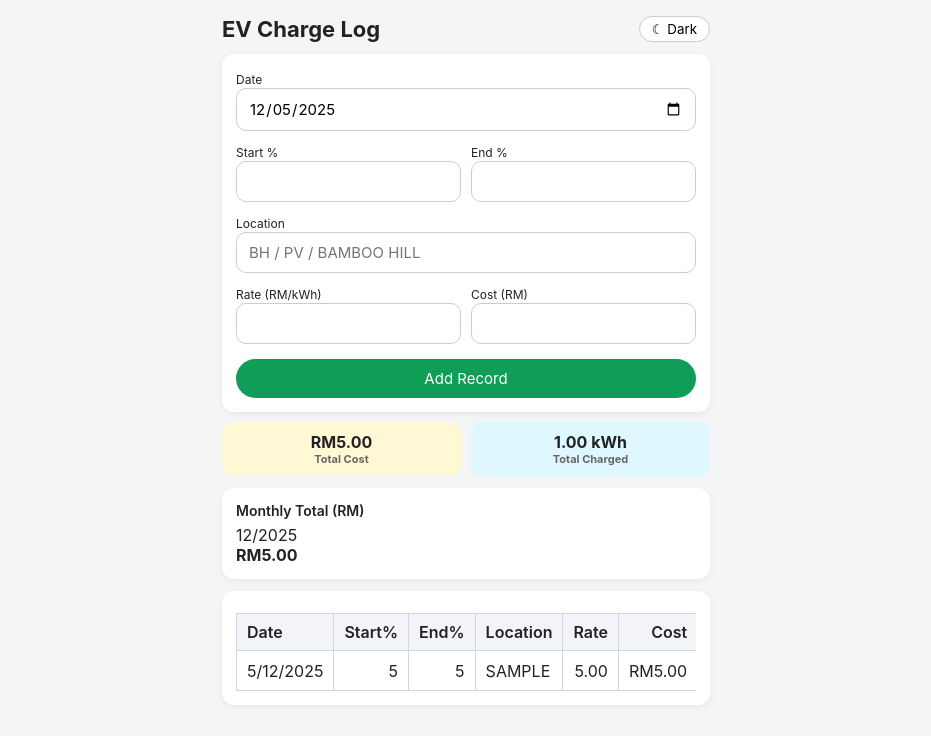
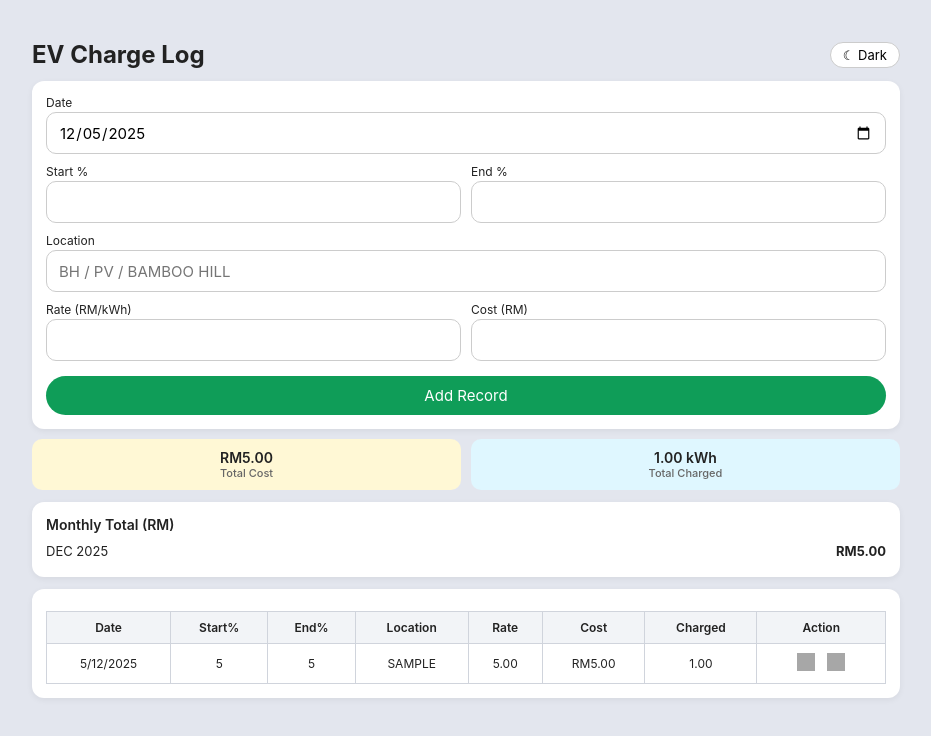
Before and after one commit to lgsony/ev-charge2, a plain HTML site: page index.html in a window 1280 px wide. Both pictures are taken after typing "5", "5", "Sample", "5", "5" into the empty fields and a click on the button "Add Record". Shown: the whole page, without its empty margins (174-1105 px from the left). Drawn offline with Linux system fonts and the light colour scheme; grey boxes are pictures that could not be loaded.

Commit message:
Update index.html

```diff
--- a/index.html
+++ b/index.html
@@ -6,7 +6,6 @@
   <meta name="viewport" content="width=device-width, initial-scale=1">
 
   <style>
-/* ------------------ GLOBAL ------------------ */
     * {
       box-sizing: border-box;
       font-family: -apple-system, BlinkMacSystemFont, "Segoe UI", sans-serif;
@@ -25,7 +24,7 @@ body {
       padding: 16px;
     }
 
-/* ------------------ TOP ------------------ */
+    /* Top bar */
     .top-bar {
       display: flex;
       justify-content: space-between;
@@ -35,16 +34,16 @@ body {
       margin: 0;
       font-size: 22px;
     }
-
     .theme-btn {
       padding: 4px 12px;
       border-radius: 999px;
       background: #fff;
       border: 1px solid #ccc;
       cursor: pointer;
+      font-size: 13px;
     }
 
-/* ------------------ CARD ------------------ */
+    /* Card */
     .card {
       background: #fff;
       padding: 14px;
@@ -53,31 +52,32 @@ body {
       box-shadow: 0 2px 6px rgba(0,0,0,0.06);
     }
 
-/* ------------------ FORM ------------------ */
+    /* Form */
     .form-group {
       margin-bottom: 10px;
     }
-
     .form-row {
       display: flex;
       gap: 10px;
       margin-bottom: 10px;
     }
-
     .form-group label,
     .form-row label {
       font-size: 12px;
+      display: block;
+      margin-bottom: 2px;
     }
-
     .input-base {
       width: 100%;
       padding: 10px 12px;
       border-radius: 10px;
       border: 1px solid #ccc;
-  background: white;
+      background: #fff;
       font-size: 15px;
+      -webkit-appearance: none;
+      appearance: none;
+      height: 42px;
     }
-
     input[type="date"]::-webkit-date-and-time-value {
       padding-left: 4px;
     }
@@ -87,12 +87,12 @@ input[type="date"]::-webkit-date-and-time-value {
       margin-top: 5px;
       padding: 10px;
       font-size: 15px;
-  color: white;
+      color: #fff;
       background: #0f9d58;
       border-radius: 999px;
       border: none;
+      cursor: pointer;
     }
-
     .btn-secondary {
       width: 100%;
       padding: 8px;
@@ -101,9 +101,10 @@ input[type="date"]::-webkit-date-and-time-value {
       border-radius: 999px;
       border: none;
       display: none;
+      cursor: pointer;
     }
 
-/* ------------------ SUMMARY ------------------ */
+    /* Summary */
     .summary {
       display: flex;
       gap: 10px;
@@ -114,56 +115,54 @@ input[type="date"]::-webkit-date-and-time-value {
       padding: 10px;
       border-radius: 10px;
       background: #fff8d5;
-  font-weight: bold;
+      font-weight: 600;
       text-align: center;
-}
-.summary-box.blue {
-  background: #dff7ff;
+      font-size: 14px;
     }
     .summary-box span {
       display: block;
       font-size: 11px;
       color: #666;
+      font-weight: 500;
+    }
+    .summary-box.blue {
+      background: #dff7ff;
     }
 
-/* ------------------ TABLE (Excel GRID) ------------------ */
+    /* Monthly list */
+    .month-row {
+      display: flex;
+      justify-content: space-between;
+      padding: 4px 0;
+      border-bottom: 1px solid #e0e0e0;
+      font-size: 13px;
+    }
+    .month-row:last-child {
+      border-bottom: none;
+    }
+
+    /* Excel-style table */
     .table-wrapper {
       overflow-x: auto;
     }
-
     table {
       width: 100%;
       border-collapse: collapse;
       margin-top: 8px;
       min-width: 600px;
+      font-size: 12px;
     }
-
     th, td {
       border: 1px solid #d0d4dc;
       padding: 8px 10px;
       white-space: nowrap;
+      text-align: center !important; /* 全部居中 */
     }
-
-/* header */
     th {
       background: #f2f4f7;
       font-weight: 600;
-  text-align: center;
     }
 
-/* align left */
-td:nth-child(1), td:nth-child(4), td:nth-child(8),
-th:nth-child(1), th:nth-child(4), th:nth-child(8) {
-  text-align: left;
-}
-
-/* align right */
-td:nth-child(2), td:nth-child(3), td:nth-child(5), td:nth-child(6), td:nth-child(7),
-th:nth-child(2), th:nth-child(3), th:nth-child(5), th:nth-child(6), th:nth-child(7) {
-  text-align: right;
-}
-
-/* empty */
     .empty {
       text-align: center;
       font-size: 13px;
@@ -171,7 +170,7 @@ th:nth-child(2), th:nth-child(3), th:nth-child(5), th:nth-child(6), th:nth-child
       padding: 10px 0;
     }
 
-/* ------------------ ACTION ICONS ------------------ */
+    /* Action icons */
     .icon-btn {
       background: none;
       border: none;
@@ -180,54 +179,59 @@ th:nth-child(2), th:nth-child(3), th:nth-child(5), th:nth-child(6), th:nth-child
     .icon-btn img {
       width: 18px;
       height: 18px;
-  opacity: 0.85;
+      opacity: 0.9;
     }
 
-/* ------------------ DARK MODE ------------------ */
+    /* Dark mode */
     body.dark {
       background: #111;
       color: #f5f5f5;
     }
-
     body.dark .card {
       background: #1c1c1e;
+      box-shadow: none;
     }
     body.dark .input-base {
       background: #2c2c2e;
       border-color: #444;
-  color: white;
+      color: #fff;
     }
-
-body.dark table td,
-body.dark table th {
-  border-color: #333;
-}
-
-body.dark table th {
-  background: #2c2c2e;
-}
-
     body.dark .summary-box {
       background: #2c2c2e;
-  color: white;
+      color: #fff;
+    }
+    body.dark .summary-box span {
+      color: #bbb;
     }
     body.dark .summary-box.blue {
       background: #123347;
     }
-
+    body.dark table th,
+    body.dark table td {
+      border-color: #333;
+    }
+    body.dark table th {
+      background: #2c2c2e;
+    }
+    body.dark .month-row {
+      border-bottom-color: #333;
+    }
     body.dark .theme-btn {
       background: #2c2c2e;
       border-color: #555;
-  color: white;
+      color: #fff;
     }
 
+    @media (min-width: 768px) {
+      body { background: #e3e6ee; }
+      .app { max-width: 900px; margin-top: 24px; margin-bottom: 24px; }
+      .top-bar h1 { font-size: 24px; }
+    }
   </style>
 </head>
 
 <body>
-
   <div class="app">
-
     <div class="top-bar">
       <h1>EV Charge Log</h1>
       <button id="theme-toggle" class="theme-btn">☾ Dark</button>
@@ -243,12 +247,11 @@ body.dark .theme-btn {
       <div class="form-row">
         <div style="flex:1">
           <label>Start %</label>
-        <input id="start" type="number" class="input-base">
+          <input id="start" type="number" inputmode="numeric" pattern="[0-9]*" class="input-base">
         </div>
-
         <div style="flex:1">
           <label>End %</label>
-        <input id="end" type="number" class="input-base">
+          <input id="end" type="number" inputmode="numeric" pattern="[0-9]*" class="input-base">
         </div>
       </div>
 
@@ -260,26 +263,31 @@ body.dark .theme-btn {
       <div class="form-row">
         <div style="flex:1">
           <label>Rate (RM/kWh)</label>
-        <input id="rate" type="number" step="0.01" class="input-base">
+          <input id="rate" type="number" inputmode="decimal" step="0.01" class="input-base">
         </div>
-
         <div style="flex:1">
           <label>Cost (RM)</label>
-        <input id="cost" type="number" step="0.01" class="input-base">
+          <input id="cost" type="number" inputmode="decimal" step="0.01" class="input-base">
         </div>
       </div>
 
-    <button class="btn-primary" id="submit-btn">Add Record</button>
-    <button class="btn-secondary" id="cancel-btn">Cancel Edit</button>
+      <button id="submit-btn" class="btn-primary">Add Record</button>
+      <button id="cancel-btn" class="btn-secondary">Cancel Edit</button>
     </div>
 
-  <!-- Summary -->
+    <!-- SUMMARY -->
     <div class="summary">
-    <div class="summary-box" id="total-cost-box">RM0.00 <span>Total Cost</span></div>
-    <div class="summary-box blue" id="total-kwh-box">0.00 kWh <span>Total Charged</span></div>
+      <div id="total-cost-box" class="summary-box">
+        RM0.00
+        <span>Total Cost</span>
+      </div>
+      <div id="total-kwh-box" class="summary-box blue">
+        0.00 kWh
+        <span>Total Charged</span>
+      </div>
     </div>
 
-  <!-- Monthly Summary -->
+    <!-- MONTHLY -->
     <div class="card">
       <div style="font-size:14px;font-weight:600;margin-bottom:6px;">Monthly Total (RM)</div>
       <div id="monthly-summary">
@@ -306,51 +314,45 @@ body.dark .theme-btn {
           <tbody id="table-body"></tbody>
         </table>
       </div>
-    <div class="empty" id="empty-row">No data yet</div>
+      <div id="empty-row" class="empty">No data yet</div>
     </div>
-
   </div>
 
   <script>
-/* ------------------ STORAGE ------------------ */
-const STORAGE_KEY = "ev_charge_log";
-const THEME_KEY = "ev_theme";
+    const STORAGE_KEY = "ev_charge_log_v4";
+    const THEME_KEY = "ev_theme_v4";
 
     let records = [];
     let editingIndex = null;
 
-/* inputs */
     const dateInput = document.getElementById("date");
     const startInput = document.getElementById("start");
-const endInput = document.getElementById("end");
+    const endInput   = document.getElementById("end");
     const locationInput = document.getElementById("location");
-const rateInput = document.getElementById("rate");
-const costInput = document.getElementById("cost");
+    const rateInput  = document.getElementById("rate");
+    const costInput  = document.getElementById("cost");
 
-/* buttons */
     const submitBtn = document.getElementById("submit-btn");
     const cancelBtn = document.getElementById("cancel-btn");
-const themeBtn = document.getElementById("theme-toggle");
+    const themeBtn  = document.getElementById("theme-toggle");
 
-/* ------------------ LOCATION AUTO UPPERCASE ------------------ */
+    /* LOCATION 自动大写 */
     locationInput.addEventListener("input", () => {
       locationInput.value = locationInput.value.toUpperCase();
     });
 
-/* ------------------ DATE FORMAT ------------------ */
-function formatDate(d) {
-  if (!d) return "";
-  const dd = new Date(d);
-  if (isNaN(dd)) return d;
-
-  const day = dd.getDate();
-  const month = dd.getMonth() + 1;
-  const year = dd.getFullYear();
-
+    /* 日期显示：5/12/2025 */
+    function formatDate(dateStr) {
+      if (!dateStr) return "";
+      const d = new Date(dateStr);
+      if (isNaN(d)) return dateStr;
+      const day = d.getDate();
+      const month = d.getMonth() + 1;
+      const year = d.getFullYear();
       return `${day}/${month}/${year}`;
     }
 
-/* ------------------ LOAD / SAVE ------------------ */
+    /* 读写本地数据 */
     function load() {
       try {
         records = JSON.parse(localStorage.getItem(STORAGE_KEY)) || [];
@@ -363,9 +365,9 @@ function save() {
       localStorage.setItem(STORAGE_KEY, JSON.stringify(records));
     }
 
-/* ------------------ THEME ------------------ */
-function applyTheme(t) {
-  if (t === "dark") {
+    /* 主题 */
+    function applyTheme(theme) {
+      if (theme === "dark") {
         document.body.classList.add("dark");
         themeBtn.textContent = "☀ Light";
       } else {
@@ -375,16 +377,17 @@ function applyTheme(t) {
     }
 
     function loadTheme() {
-  applyTheme(localStorage.getItem(THEME_KEY) || "light");
+      const t = localStorage.getItem(THEME_KEY) || "light";
+      applyTheme(t);
     }
 
-themeBtn.onclick = () => {
+    themeBtn.addEventListener("click", () => {
       const newTheme = document.body.classList.contains("dark") ? "light" : "dark";
       localStorage.setItem(THEME_KEY, newTheme);
       applyTheme(newTheme);
-};
+    });
 
-/* ------------------ FORM MODE ------------------ */
+    /* 表单模式 */
     function setAddMode() {
       editingIndex = null;
       submitBtn.textContent = "Add Record";
@@ -394,7 +397,6 @@ function setAddMode() {
         const today = new Date();
         dateInput.value = today.toISOString().slice(0, 10);
       }
-
       startInput.value = "";
       endInput.value = "";
       locationInput.value = "";
@@ -418,7 +420,6 @@ function setEditMode(i) {
       window.scrollTo({ top: 0, behavior: "smooth" });
     }
 
-/* ------------------ DELETE ------------------ */
     function deleteRecord(i) {
       if (!confirm("Delete this record?")) return;
       records.splice(i, 1);
@@ -427,7 +428,7 @@ function deleteRecord(i) {
       render();
     }
 
-/* ------------------ MAIN RENDER ------------------ */
+    /* 渲染 */
     function render() {
       const tbody = document.getElementById("table-body");
       const emptyRow = document.getElementById("empty-row");
@@ -439,28 +440,32 @@ function render() {
       if (records.length === 0) {
         emptyRow.style.display = "block";
         monthlyDiv.innerHTML = '<div class="empty">No data yet</div>';
-    document.getElementById("total-cost-box").innerHTML = "RM0.00<span>Total Cost</span>";
-    document.getElementById("total-kwh-box").innerHTML = "0.00 kWh<span>Total Charged</span>";
+        document.getElementById("total-cost-box").firstChild.nodeValue = "RM0.00";
+        document.getElementById("total-kwh-box").firstChild.nodeValue = "0.00 kWh";
         return;
       }
 
       emptyRow.style.display = "none";
 
       let totalCost = 0;
-  let totalKwh = 0;
+      let totalKwh  = 0;
       const monthly = {};
 
-  const sorted = records
+      const decorated = records
         .map((r, i) => ({ ...r, _i: i }))
-    .sort((a, b) => (a.date > b.date ? 1 : -1));
+        .sort((a, b) => (a.date || "").localeCompare(b.date || ""));
 
-  sorted.forEach(r => {
+      decorated.forEach(r => {
+        const idx = r._i;
         const charged = r.rate > 0 ? r.cost / r.rate : 0;
+
         totalCost += r.cost;
-    totalKwh += charged;
+        totalKwh  += charged;
 
-    const key = r.date.slice(0, 7);
+        if (r.date) {
+          const key = r.date.slice(0, 7); // YYYY-MM
           monthly[key] = (monthly[key] || 0) + r.cost;
+        }
 
         const tr = document.createElement("tr");
         tr.innerHTML = `
@@ -476,19 +481,15 @@ function render() {
 
         const actionCell = tr.lastElementChild;
 
-    /* edit button */
         const editBtn = document.createElement("button");
         editBtn.className = "icon-btn";
-    editBtn.innerHTML =
-      '<img src="https://img.icons8.com/ios-filled/50/ffffff/edit.png">';
-    editBtn.onclick = () => setEditMode(r._i);
+        editBtn.innerHTML = '<img src="https://img.icons8.com/ios-filled/50/ffffff/edit.png">';
+        editBtn.onclick = () => setEditMode(idx);
 
-    /* delete button */
         const delBtn = document.createElement("button");
         delBtn.className = "icon-btn";
-    delBtn.innerHTML =
-      '<img src="https://img.icons8.com/ios-glyphs/30/fa314a/trash.png">';
-    delBtn.onclick = () => deleteRecord(r._i);
+        delBtn.innerHTML = '<img src="https://img.icons8.com/ios-glyphs/30/fa314a/trash.png">';
+        delBtn.onclick = () => deleteRecord(idx);
 
         actionCell.appendChild(editBtn);
         actionCell.appendChild(delBtn);
@@ -496,26 +497,31 @@ function render() {
         tbody.appendChild(tr);
       });
 
-  document.getElementById("total-cost-box").innerHTML =
-    "RM" + totalCost.toFixed(2) + "<span>Total Cost</span>";
+      document.getElementById("total-cost-box").firstChild.nodeValue =
+        "RM" + totalCost.toFixed(2);
+      document.getElementById("total-kwh-box").firstChild.nodeValue =
+        totalKwh.toFixed(2) + " kWh";
 
-  document.getElementById("total-kwh-box").innerHTML =
-    totalKwh.toFixed(2) + " kWh<span>Total Charged</span>";
+      /* Monthly summary：DEC 2025 */
+      const monthNames = ["JAN","FEB","MAR","APR","MAY","JUN","JUL","AUG","SEP","OCT","NOV","DEC"];
 
       Object.keys(monthly)
         .sort()
         .forEach(key => {
+          const year = key.slice(0, 4);
+          const mIdx = Number(key.slice(5)) - 1;
+          const label = monthNames[mIdx] + " " + year;
+
           const row = document.createElement("div");
           row.className = "month-row";
           row.innerHTML = `
-        <div>${key.slice(5)}/${key.slice(0,4)}</div>
-        <div><b>RM${monthly[key].toFixed(2)}</b></div>
+            <div>${label}</div>
+            <div><strong>RM${monthly[key].toFixed(2)}</strong></div>
           `;
           monthlyDiv.appendChild(row);
         });
     }
 
-/* ------------------ SUBMIT ------------------ */
     function submit() {
       const r = {
         date: dateInput.value,
@@ -527,7 +533,7 @@ function submit() {
       };
 
       if (!r.date || !r.rate || !r.cost) {
-    alert("Date, Rate, Cost required.");
+        alert("Date, Rate, Cost cannot be empty.");
         return;
       }
 
@@ -542,15 +548,13 @@ function submit() {
       render();
     }
 
-/* ------------------ INIT ------------------ */
-submitBtn.onclick = submit;
-cancelBtn.onclick = setAddMode;
+    submitBtn.addEventListener("click", submit);
+    cancelBtn.addEventListener("click", setAddMode);
 
     load();
     loadTheme();
     setAddMode();
     render();
-
   </script>
 </body>
 </html>
```
Lines whose indentation alone changed are shown as unchanged.
